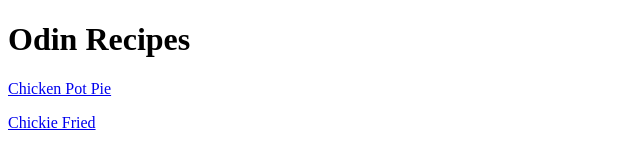
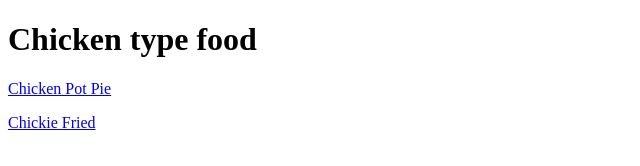
Before and after one commit to signal2NO1SE/odin-recipes, a plain HTML site: page index.html in a window 1280 px wide. Shown: the whole page, without its empty margins (0-640 px from the left). Drawn offline with Linux system fonts and the light colour scheme.

Commit message:
Update home

```diff
--- a/index.html
+++ b/index.html
@@ -6,7 +6,7 @@
     <title>SUPERDIMENSIONCHICKIE-NEO MK.V4</title>
 </head>
 <body>
-    <h1>Odin Recipes</h1>
+    <h1>Chicken type food</h1>
 
     <p><a href="recipes/chicken-pot=pie.html">Chicken Pot Pie</a></p>
 
```
